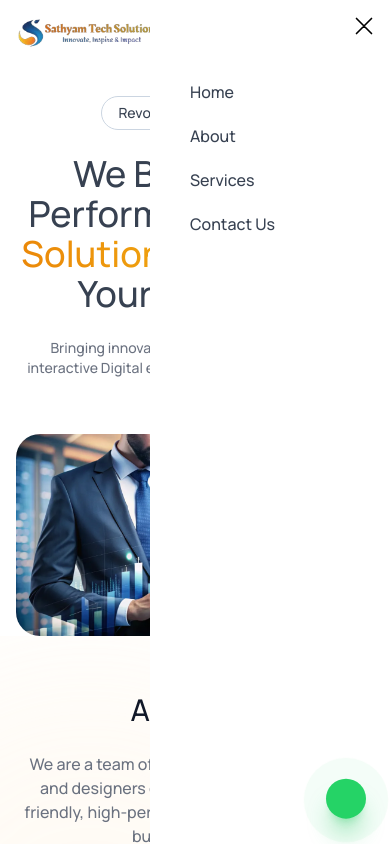
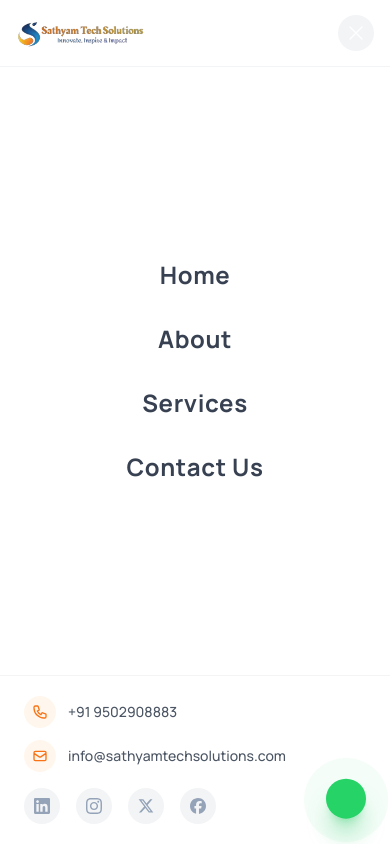
Before and after one commit to kishoresai8883/Sathyam-Tech, a React (Vite) app: page / in a window 390 px wide. Both pictures are taken after a click on the picture 358 px from the left and 31 px from the top of the page. Shown: the top 844 px of the page. Built offline with nearby package versions, Linux system fonts and the light colour scheme; some icons are missing.

Commit message:
Updated Sidebar, Hero and contact sections

```diff
--- a/index.html
+++ b/index.html
@@ -60,7 +60,7 @@
   <!-- SEO Meta Tags -->
   <meta name="google-site-verification" content="M_SKR2fR07szVyCRKmtEWk_xO_U5mD-eObJnFWZVtj4" />
   <meta name="description"
-    content="Boost your business with Sathyam Tech Solutions. We specialize in custom websites and mobile apps that enhance visibility, attract customers, and strengthen your Digital presence.">
+    content="Sathyam Tech Solutions is a professional web and mobile app development agency in Hyderabad. We build fast, secure and scalable websites and apps for businesses.">
   <meta name="keywords"
     content="Sathyam Tech Solutions, Custom Websites, Mobile Apps, Digital Presence, Local website developer">
   <meta name="author" content="Sathyam Tech Solutions">
--- a/src/components/Contact.jsx
+++ b/src/components/Contact.jsx
@@ -66,6 +66,7 @@ const Contact = () => {
                             </div>
                             <div>
                                 <h3 className="font-semibold text-lg mb-1">Email Us</h3>
+                                <p className="text-gray-500 dark:text-gray-400">info@sathyamtechsolutions.com</p>
                                 <p className="text-gray-500 dark:text-gray-400">sathyamtechsolutions@gmail.com</p>
                             </div>
                         </a>
--- a/src/components/Hero.jsx
+++ b/src/components/Hero.jsx
@@ -2,6 +2,7 @@ import React from 'react'
 import assets from '../assets/assets'
 import heroImg from '../assets/hero_img1.webp'
 import { motion } from 'motion/react'
+import { Link } from 'react-router-dom'
 
 const Hero = () => {
   return (
@@ -9,18 +10,36 @@ const Hero = () => {
     lg:px-24 xl:px-40 text-center w-full overflow-hidden text-gray-700 dark:text-white'>
       <motion.div
         initial={{ opacity: 0, y: 20 }}
-        animate={{ opacity: 1, y: 0 }}
-        transition={{ duration: 0.5, delay: 0.2 }}
-        className='items-center border border-slate-300 p-1.5 px-4 rounded-full'>
-        <p className='text-sm font-semiBold'>Revolutionize Workflow</p>
+        animate={{
+          opacity: 1,
+          y: 0,
+          boxShadow: [
+            '0 0 0px rgba(231, 117, 4, 0)',
+            '0 0 14px rgba(231, 117, 4, 0.45)',
+            '0 0 0px rgba(231, 117, 4, 0)',
+          ],
+        }}
+        transition={{
+          opacity: { duration: 0.5, delay: 0.2 },
+          y: { duration: 0.5, delay: 0.2 },
+          boxShadow: { duration: 2.2, delay: 1, repeat: Infinity, ease: 'easeInOut' },
+        }}
+        className='inline-flex items-center gap-2 border border-orange-300 dark:border-orange-500/50
+          bg-orange-50 dark:bg-orange-950/30 px-4 py-1.5 rounded-full'>
+        {/* Pulsing live dot */}
+        <span className='relative flex h-2 w-2'>
+          <span className='animate-ping absolute inline-flex h-full w-full rounded-full bg-orange-400 opacity-75'></span>
+          <span className='relative inline-flex rounded-full h-2 w-2 bg-orange-500'></span>
+        </span>
+        <p className='text-sm font-semibold text-orange-600 dark:text-orange-400'>Revolutionize Workflow</p>
       </motion.div>
       <motion.h1
         initial={{ opacity: 0, y: 40 }}
         animate={{ opacity: 1, y: 0 }}
         transition={{ duration: 0.6, delay: 0.3 }}
         className='text-4xl sm:text-4xl md:text-5xl xl:text-[84px] font-medium
-          sl:leading-[95px] max-w-6xl'>We Build High-Performance <span className='bg-gradient-to-r from-[#e77504] to-[#f0a510] bg-clip-text
-          text-transparent'>Digital Solutions</span> That Scale Your Business</motion.h1>
+          sl:leading-[95px] max-w-6xl'>We build high-performance <span className='bg-gradient-to-r from-[#e77504] to-[#f0a510] bg-clip-text
+          text-transparent'>Digital Solutions</span> that scale your Business</motion.h1>
       <motion.p
         initial={{ opacity: 0, y: 30 }}
         animate={{ opacity: 1, y: 0 }}
@@ -42,9 +61,32 @@ const Hero = () => {
           loading="eager"
           fetchpriority="high"
           decoding="async"
-          style={{ aspectRatio: '1000/563', height: 'auto', display: 'block' }}
-          className='w-full max-w-6xl rounded-3xl'
+          style={{ display: 'block' }}
+          className='w-full max-w-6xl rounded-3xl object-cover min-h-[280px] sm:min-h-0 sm:h-auto'
         />
+      </motion.div>
+
+      {/* Contact Button — mobile only */}
+      <motion.div
+        className='sm:hidden'
+        initial={{ opacity: 0, y: 20 }}
+        animate={{ opacity: 1, y: 0 }}
+        transition={{ duration: 0.5, delay: 0.65 }}
+      >
+        <Link
+          to='/contact'
+          className='inline-flex items-center gap-2 px-8 py-3.5 mt-4 rounded-md font-semibold text-white
+            bg-gradient-to-r from-[#e77504] to-[#f0a510]
+            shadow-lg shadow-orange-200 dark:shadow-orange-900/30
+            hover:shadow-xl hover:shadow-orange-300 dark:hover:shadow-orange-800/40
+            hover:-translate-y-0.5 active:translate-y-0
+            transition-all duration-200'
+        >
+          Get Started
+          <svg xmlns="http://www.w3.org/2000/svg" className="w-4 h-4" fill="none" viewBox="0 0 24 24" stroke="currentColor" strokeWidth={2.5}>
+            <path strokeLinecap="round" strokeLinejoin="round" d="M17 8l4 4m0 0l-4 4m4-4H3" />
+          </svg>
+        </Link>
       </motion.div>
     </div>
   )
--- a/src/components/Navbar.jsx
+++ b/src/components/Navbar.jsx
@@ -1,36 +1,25 @@
 import { useState } from 'react'
 import assets from '../assets/assets'
 import { ThemeToggleBtn } from './ThemeToggleBtn'
-import { motion } from 'motion/react'
+import { motion, AnimatePresence } from 'motion/react'
 import Logo from '../assets/Logo.webp'
 import { Link } from 'react-router-dom'
+
+const navLinks = [
+  { label: 'Home', to: '/' },
+  { label: 'About', to: '/about' },
+  { label: 'Services', to: '/services' },
+  { label: 'Contact Us', to: '/contact' },
+]
 
 const Navbar = ({ theme, setTheme }) => {
   const [sidebarOpen, setSidebarOpen] = useState(false)
 
+  const closeSidebar = () => setSidebarOpen(false)
+
   return (
     <>
-      {/*}
-      <div className="w-full py-2 overflow-hidden bg-black text-white text-sm">
-        <div
-          className="inline-flex whitespace-nowrap gap-8"
-          style={{
-            willChange: 'transform',
-            animation: 'marquee 18s linear infinite'
-          }}
-          aria-hidden="false"
-        >
-          <span className="px-4">⚠️ Site Under Maintenance — Some features may be temporarily unavailable</span>
-          <span className="px-4">⚠️ Site Under Maintenance — Some features may be temporarily unavailable</span>
-          <span className="px-4">⚠️ Site Under Maintenance — Some features may be temporarily unavailable</span>
-        </div>
-        <style>{`
-          @keyframes marquee {
-            0% { transform: translateX(0%); }
-            100% { transform: translateX(-50%); }
-          }
-        `}</style>
-      </div> */}
+      {/* ── Top Navbar ── */}
       <motion.div
         initial={{ opacity: 0, y: -50 }}
         animate={{ opacity: 1, y: 0 }}
@@ -39,7 +28,7 @@ const Navbar = ({ theme, setTheme }) => {
           py-2 fixed top-0 left-0 right-0 z-50 backdrop-blur-xl font-medium bg-white/50 dark:bg-gray-900/70">
         <Link to="/">
           <img
-            src={theme === 'dark' ? Logo : Logo}
+            src={Logo}
             alt="logo"
             width={176}
             height={58}
@@ -48,31 +37,34 @@ const Navbar = ({ theme, setTheme }) => {
             className='w-36 sm:w-44'
           />
         </Link>
-        <div className={`text-gray-700 dark:text-white sm:text-md font-bold ${!sidebarOpen ? 'max-sm:w-0 overflow-hidden' : 'max-sm:w-60 max-sm:pl-10'} max-sm:fixed top-0 bottom-0
-          right-0 max-sm:min-h-screen max-sm:h-full ${theme === 'dark' ? 'max-sm:bg-gray-900 max-sm:text-white' : 'max-sm:bg-white max-sm:text-gray-700'} max-sm:pt-20
-          flex flex-col sm:flex-row sm:items-center gap-5 transition-all`}>
-          <img src={assets.close_icon} alt="close" className={`w-5 absolute right-4 top-4 sm:hidden ${theme === 'dark' ? '' : 'invert'}`} onClick={() => setSidebarOpen(false)} />
-          <Link to='/' onClick={() => setSidebarOpen(false)} className='nav-link relative transition-all duration-300 sm:hover:text-orange-500 dark:sm:hover:text-orange-400 group'>
-            Home
-            <span className="absolute bottom-0 left-0 w-0 h-0.5 bg-gradient-to-r from-orange-500 to-orange-600 group-hover:w-full transition-all duration-300 ease-out"></span>
-          </Link>
-          <Link to='/about' onClick={() => setSidebarOpen(false)} className='nav-link relative transition-all duration-300 sm:hover:text-orange-500 dark:sm:hover:text-orange-400 group'>
-            About
-            <span className="absolute bottom-0 left-0 w-0 h-0.5 bg-gradient-to-r from-orange-500 to-orange-600 group-hover:w-full transition-all duration-300 ease-out"></span>
-          </Link>
-          <Link to='/services' onClick={() => setSidebarOpen(false)} className='nav-link relative transition-all duration-300 sm:hover:text-orange-500 dark:sm:hover:text-orange-400 group'>
-            Services
-            <span className="absolute bottom-0 left-0 w-0 h-0.5 bg-gradient-to-r from-orange-500 to-orange-600 group-hover:w-full transition-all duration-300 ease-out"></span>
-          </Link>
-          <Link to='/contact' onClick={() => setSidebarOpen(false)} className='nav-link relative transition-all duration-300 sm:hover:text-orange-500 dark:sm:hover:text-orange-400 group'>
-            Contact Us
-            <span className="absolute bottom-0 left-0 w-0 h-0.5 bg-gradient-to-r from-orange-500 to-orange-600 group-hover:w-full transition-all duration-300 ease-out"></span>
-          </Link>
+
+        {/* Desktop nav links */}
+        <div className="hidden sm:flex sm:items-center gap-5 text-gray-700 dark:text-white font-bold sm:text-md">
+          {navLinks.map(({ label, to }) => (
+            <Link
+              key={to}
+              to={to}
+              className='nav-link relative transition-all duration-300 hover:text-orange-500 dark:hover:text-orange-400 group'
+            >
+              {label}
+              <span className="absolute bottom-0 left-0 w-0 h-0.5 bg-gradient-to-r from-orange-500 to-orange-600 group-hover:w-full transition-all duration-300 ease-out" />
+            </Link>
+          ))}
         </div>
+
         <div className='flex items-center gap-2 sm:gap-4'>
           <ThemeToggleBtn theme={theme} setTheme={setTheme} />
-          <img src={theme === 'dark' ? assets.menu_icon_dark : assets.menu_icon} alt="theme toggle" onClick={() => setSidebarOpen(true)} className="w-8 sm:hidden" />
-          <div className='flex max-sm:hidden'>
+
+          {/* Hamburger — mobile only */}
+          <img
+            src={theme === 'dark' ? assets.menu_icon_dark : assets.menu_icon}
+            alt="open menu"
+            onClick={() => setSidebarOpen(true)}
+            className="w-8 sm:hidden cursor-pointer"
+          />
+
+          {/* Desktop CTA */}
+          <div className='hidden sm:flex'>
             <Link to='/contact' className='relative overflow-hidden group flex items-center gap-3 bg-gradient-to-r from-[#e77504] to-[#f0a510] text-white px-6 py-2 rounded-full font-semibold shadow-xl shadow-orange-500/20 hover:shadow-orange-500/40 transition-all duration-300'>
               <span className='relative z-10'>Connect</span>
               <motion.img
@@ -85,6 +77,126 @@ const Navbar = ({ theme, setTheme }) => {
           </div>
         </div>
       </motion.div>
+
+      {/* ── Mobile Sidebar — slides down from top ── */}
+      <AnimatePresence>
+        {sidebarOpen && (
+          <motion.div
+            key="mobile-sidebar"
+            initial={{ y: '-100%' }}
+            animate={{ y: 0 }}
+            exit={{ y: '-100%' }}
+            transition={{ type: 'tween', duration: 0.38, ease: 'easeInOut' }}
+            className="fixed inset-0 z-50 flex flex-col sm:hidden
+              bg-white dark:bg-gray-900 text-gray-700 dark:text-white"
+          >
+            {/* Header row inside sidebar */}
+            <div className="flex items-center justify-between px-4 py-3 border-b border-gray-100 dark:border-gray-800">
+              <Link to="/" onClick={closeSidebar}>
+                <img src={Logo} alt="logo" className='w-32' />
+              </Link>
+              <button
+                onClick={closeSidebar}
+                aria-label="Close menu"
+                className="w-9 h-9 flex items-center justify-center rounded-full
+                  bg-gray-100 dark:bg-gray-800 hover:bg-orange-50 dark:hover:bg-orange-950/30
+                  transition-colors"
+              >
+                <img
+                  src={assets.close_icon}
+                  alt="close"
+                  className={`w-4 h-4 ${theme === 'dark' ? 'invert' : ''}`}
+                />
+              </button>
+            </div>
+
+            {/* Nav links — vertically centered */}
+            <nav className="flex-1 flex flex-col items-center justify-center gap-8">
+              {navLinks.map(({ label, to }, i) => (
+                <motion.div
+                  key={to}
+                  initial={{ opacity: 0, y: 20 }}
+                  animate={{ opacity: 1, y: 0 }}
+                  transition={{ delay: 0.1 + i * 0.07, duration: 0.3 }}
+                >
+                  <Link
+                    to={to}
+                    onClick={closeSidebar}
+                    className="text-2xl font-bold tracking-wide hover:text-orange-500
+                      dark:hover:text-orange-400 transition-colors duration-200"
+                  >
+                    {label}
+                  </Link>
+                </motion.div>
+              ))}
+            </nav>
+
+            {/* ── Bottom contact info ── */}
+            <motion.div
+              initial={{ opacity: 0, y: 10 }}
+              animate={{ opacity: 1, y: 0 }}
+              transition={{ delay: 0.35, duration: 0.35 }}
+              className="border-t border-gray-100 dark:border-gray-800 px-6 py-5 space-y-3"
+            >
+              {/* Phone */}
+              <a
+                href="tel:+919502908883"
+                className="flex items-center gap-3 text-sm text-gray-600 dark:text-gray-400
+                  hover:text-orange-500 dark:hover:text-orange-400 transition-colors"
+              >
+                <span className="w-8 h-8 flex items-center justify-center rounded-full bg-orange-50 dark:bg-orange-950/30 shrink-0">
+                  <svg xmlns="http://www.w3.org/2000/svg" className="w-4 h-4 text-orange-500" fill="none" viewBox="0 0 24 24" stroke="currentColor" strokeWidth={2}>
+                    <path strokeLinecap="round" strokeLinejoin="round" d="M3 5a2 2 0 012-2h3.28a1 1 0 01.948.684l1.498 4.493a1 1 0 01-.502 1.21l-2.257 1.13a11.042 11.042 0 005.516 5.516l1.13-2.257a1 1 0 011.21-.502l4.493 1.498a1 1 0 01.684.949V19a2 2 0 01-2 2h-1C9.716 21 3 14.284 3 6V5z" />
+                  </svg>
+                </span>
+                +91 9502908883
+              </a>
+
+              {/* Email */}
+              <a
+                href="mailto:info@sathyamtechsolutions.com"
+                className="flex items-center gap-3 text-sm text-gray-600 dark:text-gray-400
+                  hover:text-orange-500 dark:hover:text-orange-400 transition-colors"
+              >
+                <span className="w-8 h-8 flex items-center justify-center rounded-full bg-orange-50 dark:bg-orange-950/30 shrink-0">
+                  <svg xmlns="http://www.w3.org/2000/svg" className="w-4 h-4 text-orange-500" fill="none" viewBox="0 0 24 24" stroke="currentColor" strokeWidth={2}>
+                    <path strokeLinecap="round" strokeLinejoin="round" d="M3 8l7.89 5.26a2 2 0 002.22 0L21 8M5 19h14a2 2 0 002-2V7a2 2 0 00-2-2H5a2 2 0 00-2 2v10a2 2 0 002 2z" />
+                  </svg>
+                </span>
+                info@sathyamtechsolutions.com
+              </a>
+
+              {/* Social icons */}
+              <div className="flex items-center gap-4 pt-1">
+                <a href="https://www.linkedin.com/in/kishore-sai" target="_blank" rel="noopener noreferrer"
+                  className="w-9 h-9 flex items-center justify-center rounded-full bg-gray-100 dark:bg-gray-800
+                    hover:bg-orange-500 transition-colors duration-200 group">
+                  <img src={assets.linkedin_icon} alt="LinkedIn" width={18} height={18}
+                    className="w-4 h-4 group-hover:brightness-0 group-hover:invert transition-all" />
+                </a>
+                <a href="https://instagram.com/sathyamtechsolutions" target="_blank" rel="noopener noreferrer"
+                  className="w-9 h-9 flex items-center justify-center rounded-full bg-gray-100 dark:bg-gray-800
+                    hover:bg-orange-500 transition-colors duration-200 group">
+                  <img src={assets.instagram_icon} alt="Instagram" width={18} height={18}
+                    className="w-4 h-4 group-hover:brightness-0 group-hover:invert transition-all" />
+                </a>
+                <a href="https://twitter.com/Sai207Sai" target="_blank" rel="noopener noreferrer"
+                  className="w-9 h-9 flex items-center justify-center rounded-full bg-gray-100 dark:bg-gray-800
+                    hover:bg-orange-500 transition-colors duration-200 group">
+                  <img src={assets.twitter_icon} alt="Twitter" width={18} height={18}
+                    className="w-4 h-4 group-hover:brightness-0 group-hover:invert transition-all" />
+                </a>
+                <a href="https://www.facebook.com" target="_blank" rel="noopener noreferrer"
+                  className="w-9 h-9 flex items-center justify-center rounded-full bg-gray-100 dark:bg-gray-800
+                    hover:bg-orange-500 transition-colors duration-200 group">
+                  <img src={assets.facebook_icon} alt="Facebook" width={18} height={18}
+                    className="w-4 h-4 group-hover:brightness-0 group-hover:invert transition-all" />
+                </a>
+              </div>
+            </motion.div>
+          </motion.div>
+        )}
+      </AnimatePresence>
     </>
   )
 }
--- a/src/pages/Contact.jsx
+++ b/src/pages/Contact.jsx
@@ -102,6 +102,7 @@ const Contact = () => {
                 </div>
                 <div>
                   <h3 className="font-semibold text-lg mb-1">Email Us</h3>
+                  <p className="text-gray-500 dark:text-gray-400">info@sathyamtechsolutions.com</p>
                   <p className="text-gray-500 dark:text-gray-400">sathyamtechsolutions@gmail.com</p>
                 </div>
               </a>
```
